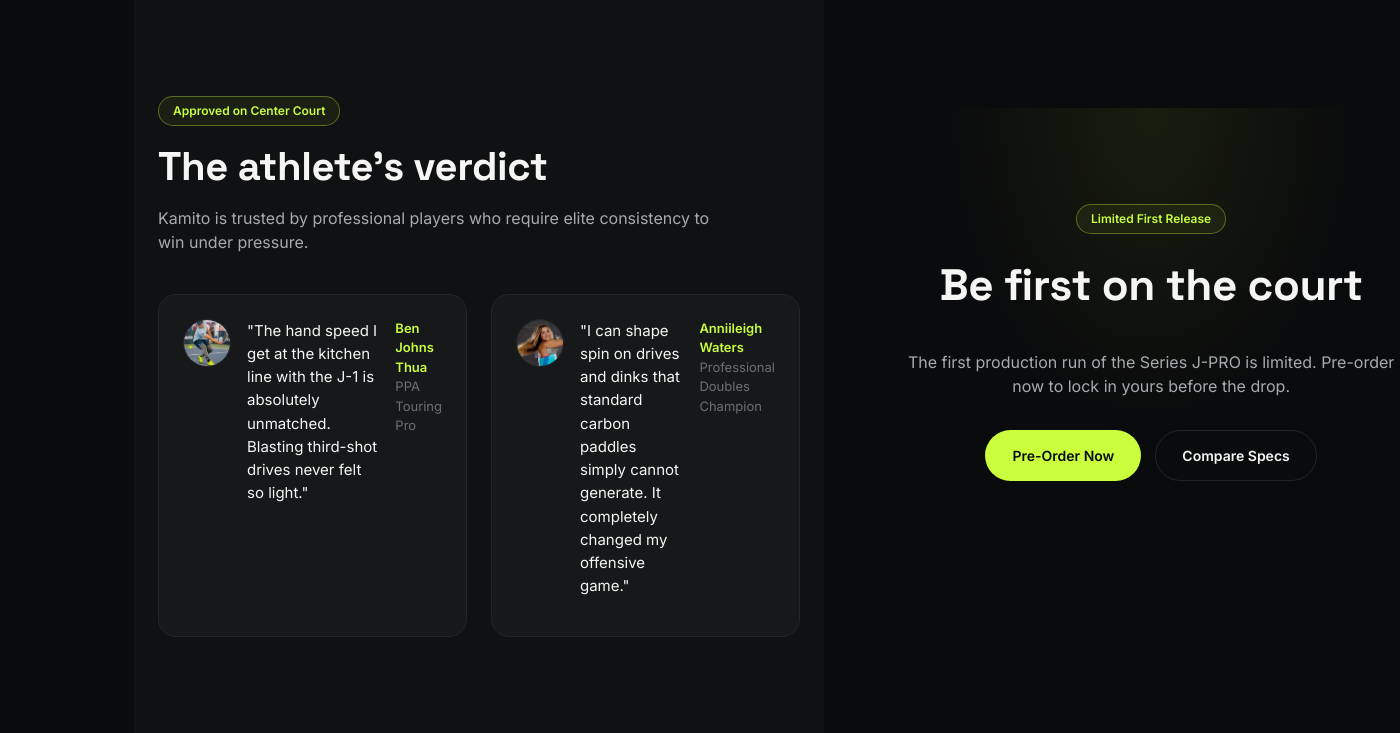
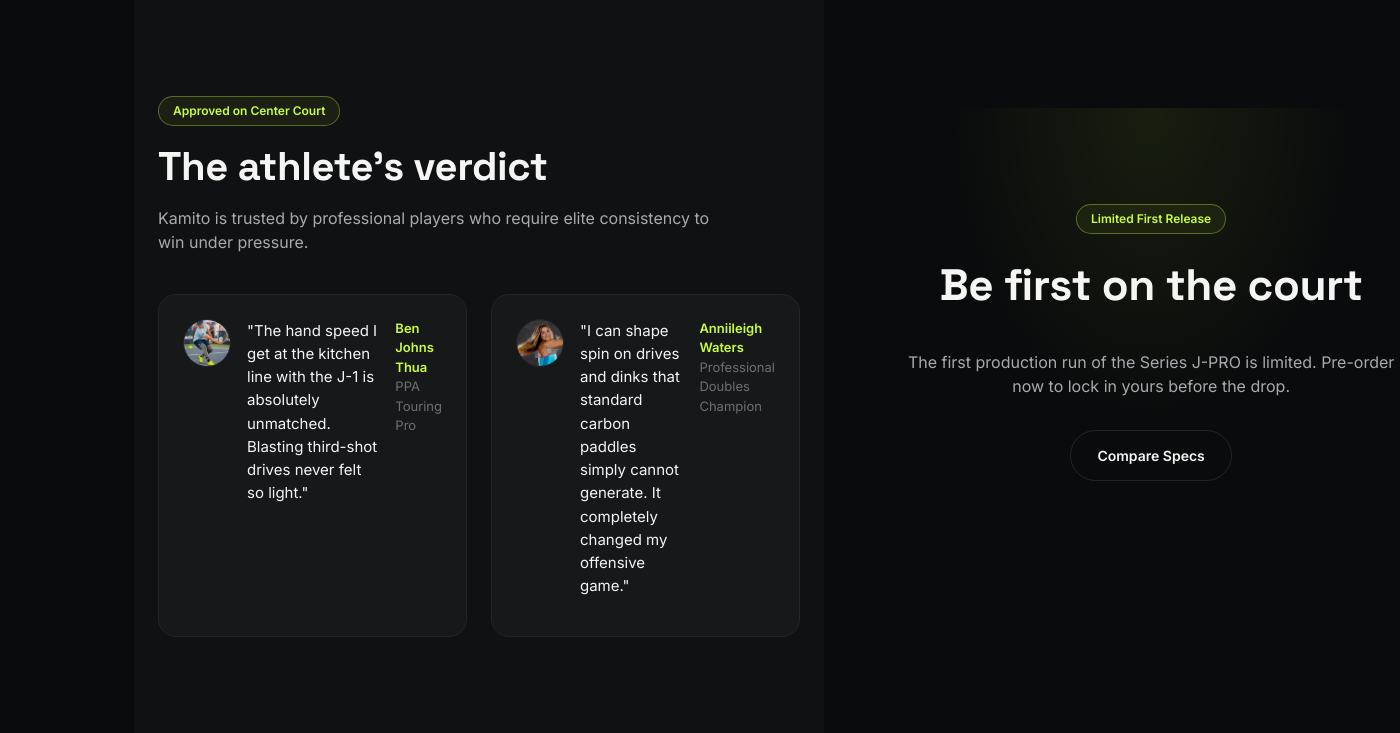
Before and after one commit to JunRoel/kamito, a PHP site: page / in a window 1400 px wide. Shown: the part 2652-3385 px from the top of the page. Run offline with PHP 8.4, Linux system fonts and the light colour scheme; data comes from the database, SQL or seed files in the repository.

Commit message:
updated index

```diff
--- a/index.php
+++ b/index.php
@@ -358,7 +358,7 @@
       <h2 class="cta-title">Be first on the court</h2>
       <p class="cta-desc">The first production run of the Series J-PRO is limited. Pre-order now to lock in yours before the drop.</p>
       <div class="hero-cta" style="justify-content:center">
-        <button class="btn btn-primary" data-open-preorder>Pre-Order Now</button>
+
         <a href="#specs" class="btn btn-outline">Compare Specs</a>
       </div>
     </div>
```
